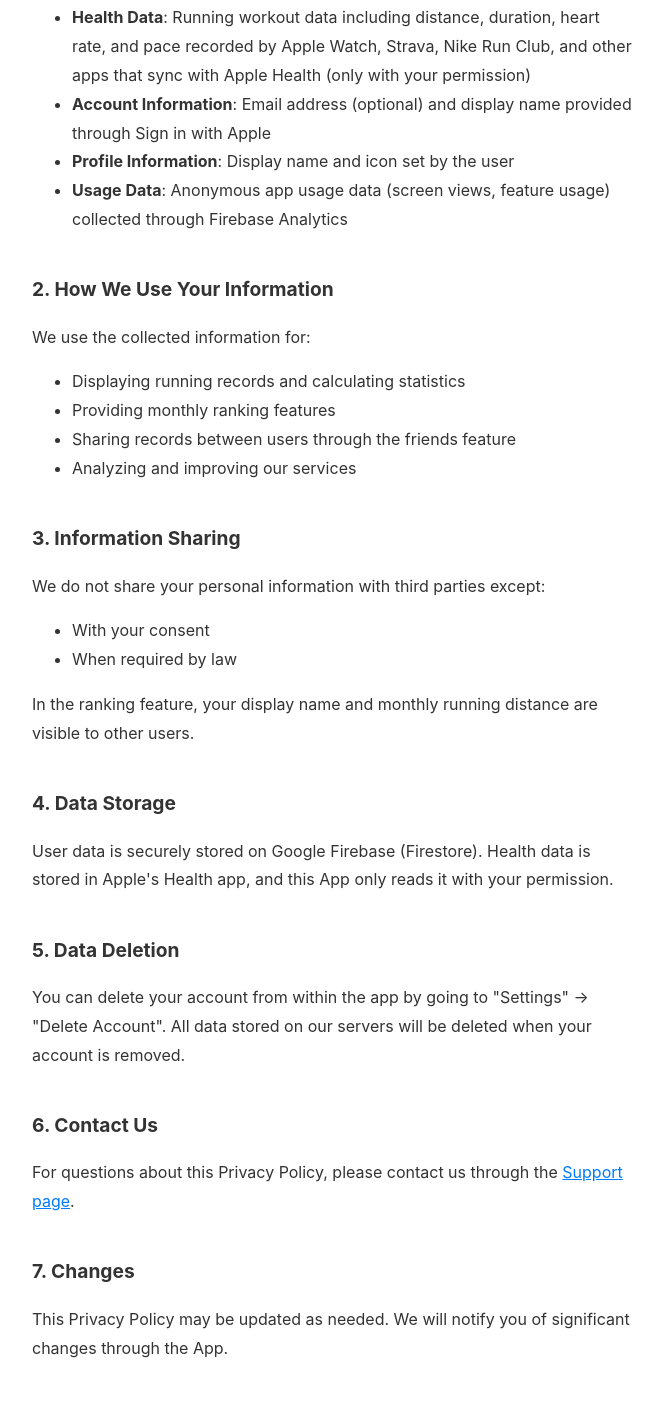
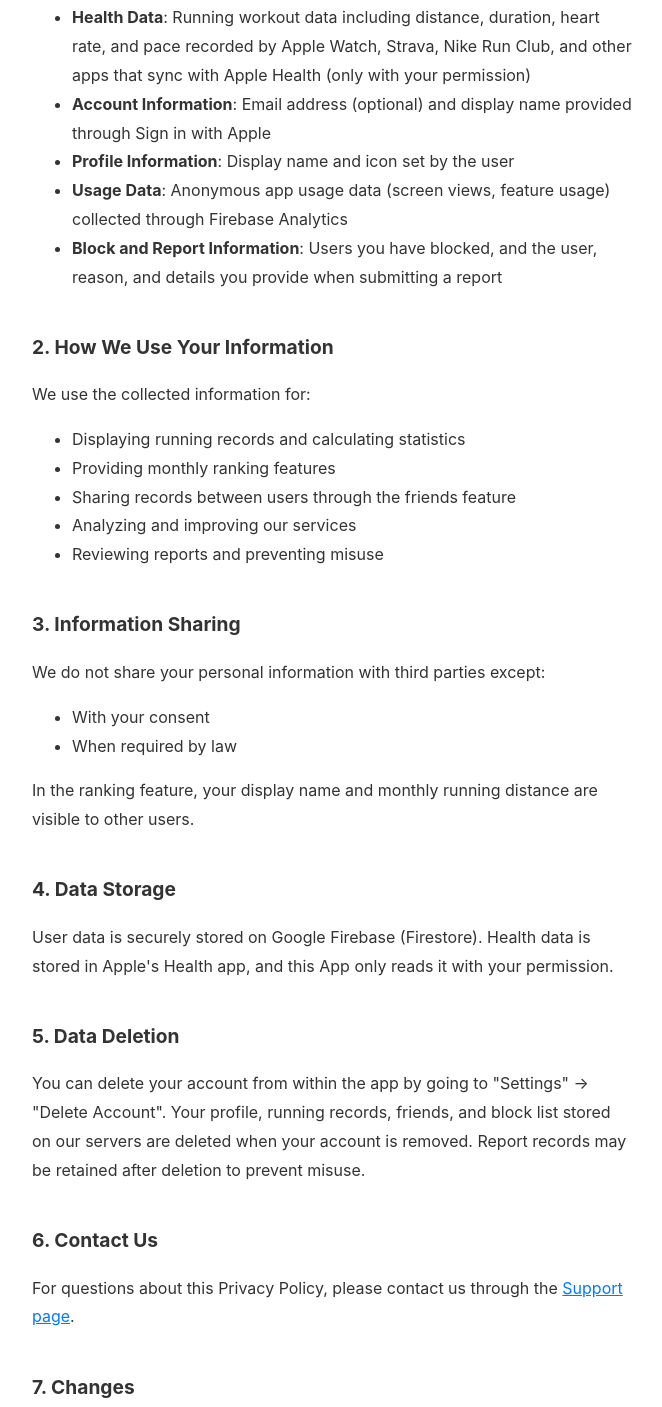
Before and after one commit to sawasige/runrun-ios, a plain HTML site: page docs/privacy.html in a window 1280 px wide. Shown: the part 380-1787 px from the top of the page, without its empty margins (308-970 px from the left). Drawn offline with Linux system fonts and the light colour scheme.

Commit message:
プライバシーポリシーにブロック・通報の情報の取り扱いを追記
収集する情報にブロックしたユーザーと通報内容を追加し、使用目的に通報への対応を追加。
退会時の削除対象を明記し、通報の記録は不正利用防止のため保持されることがある旨を記載。

```diff
--- a/docs/privacy.html
+++ b/docs/privacy.html
@@ -56,7 +56,7 @@
     <button class="lang-toggle" onclick="toggleLang()" aria-label="Switch language">EN / 日本語</button>
     <nav><a href="https://sawasige.github.io/">sawasige</a> / <a href="index.html">RunRun</a></nav>
     <h1 data-ja="プライバシーポリシー" data-en="Privacy Policy">プライバシーポリシー</h1>
-    <p class="updated" data-ja="最終更新日: 2026年1月16日" data-en="Last updated: January 16, 2026">最終更新日: 2026年1月16日</p>
+    <p class="updated" data-ja="最終更新日: 2026年11月3日" data-en="Last updated: November 3, 2026">最終更新日: 2026年11月3日</p>
 
     <p data-ja="RunRun（以下「本アプリ」）は、ユーザーのプライバシーを尊重し、個人情報の保護に努めています。本プライバシーポリシーでは、本アプリがどのような情報を収集し、どのように使用するかについて説明します。"
        data-en="RunRun (&quot;the App&quot;) respects your privacy and is committed to protecting your personal information. This Privacy Policy explains what information we collect and how we use it.">RunRun（以下「本アプリ」）は、ユーザーのプライバシーを尊重し、個人情報の保護に努めています。本プライバシーポリシーでは、本アプリがどのような情報を収集し、どのように使用するかについて説明します。</p>
@@ -76,6 +76,9 @@
         <li data-html
             data-ja="<strong>利用状況データ</strong>: アプリの利用状況（画面閲覧、機能の使用状況など）をFirebase Analyticsを通じて匿名で収集します"
             data-en="<strong>Usage Data</strong>: Anonymous app usage data (screen views, feature usage) collected through Firebase Analytics"><strong>利用状況データ</strong>: アプリの利用状況（画面閲覧、機能の使用状況など）をFirebase Analyticsを通じて匿名で収集します</li>
+        <li data-html
+            data-ja="<strong>ブロック・通報の情報</strong>: ブロックしたユーザー、および通報した相手・理由・入力された詳細"
+            data-en="<strong>Block and Report Information</strong>: Users you have blocked, and the user, reason, and details you provide when submitting a report"><strong>ブロック・通報の情報</strong>: ブロックしたユーザー、および通報した相手・理由・入力された詳細</li>
     </ul>
 
     <h2 data-ja="2. 情報の使用目的" data-en="2. How We Use Your Information">2. 情報の使用目的</h2>
@@ -85,6 +88,7 @@
         <li data-ja="月別ランキング機能の提供" data-en="Providing monthly ranking features">月別ランキング機能の提供</li>
         <li data-ja="フレンド機能によるユーザー間の記録共有" data-en="Sharing records between users through the friends feature">フレンド機能によるユーザー間の記録共有</li>
         <li data-ja="アプリの改善およびサービス向上のための分析" data-en="Analyzing and improving our services">アプリの改善およびサービス向上のための分析</li>
+        <li data-ja="通報への対応および不適切な利用の防止" data-en="Reviewing reports and preventing misuse">通報への対応および不適切な利用の防止</li>
     </ul>
 
     <h2 data-ja="3. 情報の共有" data-en="3. Information Sharing">3. 情報の共有</h2>
@@ -100,8 +104,8 @@
        data-en="User data is securely stored on Google Firebase (Firestore). Health data is stored in Apple's Health app, and this App only reads it with your permission.">ユーザーデータはGoogle Firebase（Firestore）に安全に保存されます。ヘルスケアデータはAppleのヘルスケアアプリに保存され、本アプリはユーザーの許可のもとで読み取りのみを行います。</p>
 
     <h2 data-ja="5. データの削除" data-en="5. Data Deletion">5. データの削除</h2>
-    <p data-ja="アカウントの削除は、アプリ内の「設定」→「退会する」から行うことができます。退会時には、サーバーに保存されたすべてのデータが削除されます。"
-       data-en="You can delete your account from within the app by going to &quot;Settings&quot; → &quot;Delete Account&quot;. All data stored on our servers will be deleted when your account is removed.">アカウントの削除は、アプリ内の「設定」→「退会する」から行うことができます。退会時には、サーバーに保存されたすべてのデータが削除されます。</p>
+    <p data-ja="アカウントの削除は、アプリ内の「設定」→「退会する」から行うことができます。退会時には、サーバーに保存されたプロフィール・ランニング記録・フレンド・ブロックの情報が削除されます。通報の記録は不適切な利用の防止のため、退会後も保持されることがあります。"
+       data-en="You can delete your account from within the app by going to &quot;Settings&quot; → &quot;Delete Account&quot;. Your profile, running records, friends, and block list stored on our servers are deleted when your account is removed. Report records may be retained after deletion to prevent misuse.">アカウントの削除は、アプリ内の「設定」→「退会する」から行うことができます。退会時には、サーバーに保存されたプロフィール・ランニング記録・フレンド・ブロックの情報が削除されます。通報の記録は不適切な利用の防止のため、退会後も保持されることがあります。</p>
 
     <h2 data-ja="6. お問い合わせ" data-en="6. Contact Us">6. お問い合わせ</h2>
     <p data-html
```
